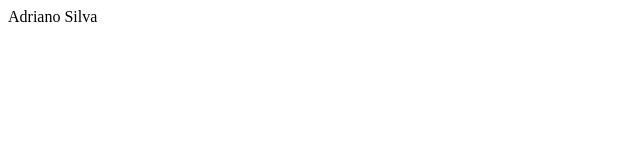
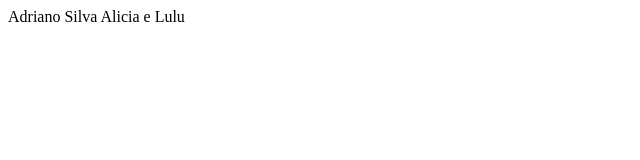
Before and after one commit to adrianoalmeidapd/aula_git_xara, a plain HTML site: page index.html in a window 1280 px wide. Shown: the full height of the page, 0-640 px from the left. Drawn offline with Linux system fonts and the light colour scheme.

Commit message:
Incluindo nome das filhas.

```diff
--- a/index.html
+++ b/index.html
@@ -1,3 +1,4 @@
 <html>
 Adriano Silva
+Alicia e Lulu
 </html>
```
